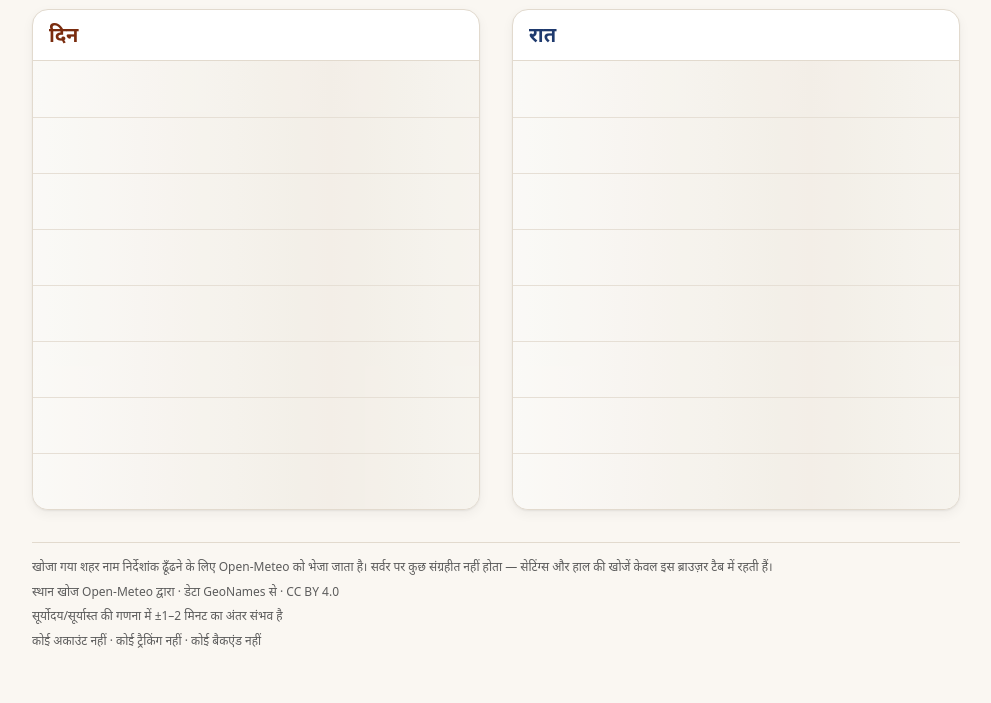
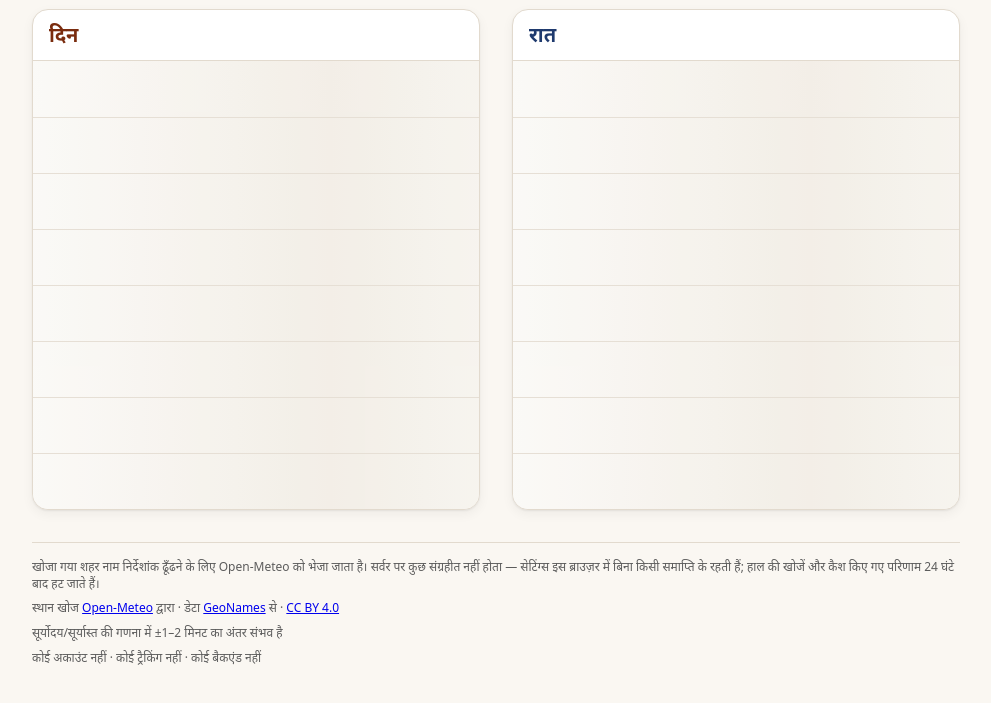
Before and after one commit to vishalnagda1/choghadiya, a website: page index.html in a window 1280 px wide. Shown: the part 143-846 px from the top of the page, without its empty margins (144-1135 px from the left). Drawn offline with Linux system fonts and the light colour scheme.

Commit message:
feat(ui): gate copy fixes F9/F8/F3 (i18n EN+HI) [t_7069b58a]

```diff
--- a/app.js
+++ b/app.js
@@ -256,6 +256,10 @@ function init() {
   dom.periods = document.getElementById('periods');
   dom.periodRows = document.getElementById('period-rows');
   dom.closeSheet = document.getElementById('close-sheet');
+  // F8 (FE-FIX, t_7069b58a): the footer attribution credit. It is NOT filled by the
+  // generic `[data-i18n]` loop like every other node — applyDictionary() routes it to
+  // renderAttribution(), which rebuilds its three licence hyperlinks (03-ux §6.1e).
+  dom.footerCredit = document.getElementById('footer-credit');
 
   // --- FE-6: the S9 choghadiya detail panel (v2.3.0 CR6, 03-ux §3.9) --------------
   // Every node here is filled by renderPanel() (values) or applyDictionary() (static
@@ -1372,17 +1376,66 @@ function renderNotice() {
 }
 
 /**
+ * F8 (03-ux §6.1e) — the licence-mandatory attribution credit. The three provider /
+ * licence words must be real hyperlinks (RS-3 §13.6 B1: Open-Meteo's terms require a
+ * link next to displayed location data, CC BY 4.0 §3(a) requires the licence URI), but
+ * SEC-05 bans every HTML sink and SEC-1 requires dictionary content to reach the DOM as
+ * text only. So the visible string stays the single source of truth in i18n.js and the
+ * node's children are built with DOM APIs: split the translated value on the three link
+ * words IN ORDER, emit each intervening run as a text node and each link word as an
+ * `<a>` whose textContent is that word. The three words are Latin in both dictionaries
+ * (§6.1e), so one rule serves `hi` and `en`, and the node's concatenated textContent
+ * stays byte-equal to `t('attribution.geocoding', lang)` — which is the regression the
+ * smoke/S-I18N gates assert.
+ */
+const ATTRIBUTION_LINKS = Object.freeze([
+  { text: 'Open-Meteo', href: 'https://open-meteo.com/' },
+  { text: 'GeoNames', href: 'https://www.geonames.org/' },
+  { text: 'CC BY 4.0', href: 'https://creativecommons.org/licenses/by/4.0/' },
+]);
+
+function renderAttribution(el, lang) {
+  const s = t('attribution.geocoding', lang);
+  const frag = document.createDocumentFragment();
+  let cursor = 0;
+  for (const { text, href } of ATTRIBUTION_LINKS) {
+    const at = s.indexOf(text, cursor);
+    if (at < 0) {
+      // A dictionary edit that splits or renames a link word: fail loudly at the point
+      // of use (same contract as t()) rather than render a credit with dead text.
+      throw new TypeError(`attribution render: link word ${JSON.stringify(text)} missing from attribution.geocoding`);
+    }
+    if (at > cursor) frag.append(document.createTextNode(s.slice(cursor, at)));
+    const a = document.createElement('a');
+    a.textContent = text; // textContent, never innerHTML (SEC-05)
+    a.setAttribute('href', href);
+    a.setAttribute('rel', 'noopener noreferrer');
+    a.setAttribute('target', '_blank');
+    frag.append(a);
+    cursor = at + text.length;
+  }
+  if (cursor < s.length) frag.append(document.createTextNode(s.slice(cursor)));
+  el.replaceChildren(frag);
+}
+
+/**
  * US-11 AC3 — every string on the page comes from i18n.js. `data-i18n` /
  * `data-i18n-ph` nodes are re-filled from the dictionary, plus the few shell
  * attributes FE-01 left as literals (the CSS/HTML surface has no dictionary hook),
  * and the <title>, composed from two existing keys (no new copy).
+ *
+ * `attribution.geocoding` is the one exception: it carries three hyperlinks, so it
+ * goes through renderAttribution() instead of the plain-text loop below (§6.1e).
  */
 function applyDictionary() {
   const { lang } = state;
 
   for (const el of document.querySelectorAll('[data-i18n]')) {
-    el.textContent = t(el.getAttribute('data-i18n'), lang);
-  }
+    const key = el.getAttribute('data-i18n');
+    if (key === 'attribution.geocoding') continue; // DOM-built links, see below
+    el.textContent = t(key, lang);
+  }
+  renderAttribution(dom.footerCredit, lang);
   for (const el of document.querySelectorAll('[data-i18n-ph]')) {
     el.setAttribute('placeholder', t(el.getAttribute('data-i18n-ph'), lang));
   }
--- a/i18n.js
+++ b/i18n.js
@@ -80,7 +80,7 @@ export const DICT = Object.freeze({
     'undefined.reason': 'यहाँ सूर्योदय/सूर्यास्त नहीं होता',
     'undefined.tryAdjacent': 'पिछला दिन',
     'loading.status': 'लोड हो रहा है',
-    'privacy.line': 'खोजा गया शहर नाम निर्देशांक ढूँढने के लिए Open-Meteo को भेजा जाता है। सर्वर पर कुछ संग्रहीत नहीं होता — सेटिंग्स और हाल की खोजें केवल इस ब्राउज़र टैब में रहती हैं।',
+    'privacy.line': 'खोजा गया शहर नाम निर्देशांक ढूँढने के लिए Open-Meteo को भेजा जाता है। सर्वर पर कुछ संग्रहीत नहीं होता — सेटिंग्स इस ब्राउज़र में बिना किसी समाप्ति के रहती हैं; हाल की खोजें और कैश किए गए परिणाम 24 घंटे बाद हट जाते हैं।',
     'attribution.geocoding': 'स्थान खोज Open-Meteo द्वारा · डेटा GeoNames से · CC BY 4.0',
     'convention.note': 'सूर्योदय/सूर्यास्त की गणना में ±1–2 मिनट का अंतर संभव है',
     'footer.noTracking': 'कोई अकाउंट नहीं · कोई ट्रैकिंग नहीं · कोई बैकएंड नहीं',
@@ -118,8 +118,8 @@ export const DICT = Object.freeze({
     'panel.note.neutral': 'यह सामान्य चौघड़िया है — यात्रा और रोज़मर्रा के कामों के लिए ठीक है।',
     'panel.note.inauspicious': 'यह अशुभ चौघड़िया है — नए या मांगलिक काम की शुरुआत टालें; जो काम चल रहा है वह जारी रखा जा सकता है।',
     'panel.status.updated': 'चौघड़िया का विवरण अपडेट हुआ',
-    'panel.note.overlay.vaarVela': 'इस शुभ चौघड़िया के भीतर वार वेला पड़ रही है — इस समय शुभ काम शुरू न करें।',
-    'panel.note.overlay.kaalVela': 'इस शुभ चौघड़िया के भीतर काल वेला पड़ रही है — इस समय शुभ काम शुरू न करें।',
+    'panel.note.overlay.vaarVela': 'इस चौघड़िया के भीतर वार वेला पड़ रही है — इस समय शुभ काम शुरू न करें।',
+    'panel.note.overlay.kaalVela': 'इस चौघड़िया के भीतर काल वेला पड़ रही है — इस समय शुभ काम शुरू न करें।',
     'panel.note.overlay.kaalRatri': 'इस रात के चौघड़िया के भीतर काल रात्रि पड़ रही है — इस समय शुभ काम शुरू न करें।',
     'panel.amrit.meaning': 'अमृत का अर्थ है अमृत यानी सर्वोत्तम — चंद्रमा का यह चौघड़िया सबसे शुभ माना जाता है, और इसमें शुरू किया गया काम अमृत जैसा मीठा व स्थायी फल देता है।',
     'panel.amrit.goodFor': 'कोई भी शुभ कार्य · यात्रा · व्यापार व हस्ताक्षर · दुकान या दफ़्तर का उद्घाटन · खरीदारी · पूजा-पाठ व मांगलिक कार्य · विवाह, सगाई व गृह प्रवेश',
@@ -204,7 +204,7 @@ export const DICT = Object.freeze({
     'undefined.reason': 'no sunrise/sunset occurs here',
     'undefined.tryAdjacent': 'Previous day',
     'loading.status': 'Loading',
-    'privacy.line': 'Your searched city name is sent to Open-Meteo to find coordinates. No server storage — settings and recent searches stay only in this browser tab.',
+    'privacy.line': 'Your searched city name is sent to Open-Meteo to find coordinates. No server storage — settings stay in this browser with no expiry; recent searches and cached results expire after 24 hours.',
     'attribution.geocoding': 'Location search by Open-Meteo · Data from GeoNames · CC BY 4.0',
     'convention.note': 'Sunrise/sunset may differ by ±1–2 min from a printed panchang',
     'footer.noTracking': 'No account · no tracking · no backend',
@@ -242,8 +242,8 @@ export const DICT = Object.freeze({
     'panel.note.neutral': 'This is a neutral choghadiya — fine for travel and routine work.',
     'panel.note.inauspicious': 'This is an inauspicious choghadiya — avoid beginning new or ceremonial work; work already underway may continue.',
     'panel.status.updated': 'Choghadiya details updated',
-    'panel.note.overlay.vaarVela': 'Vaar Vela falls inside this otherwise-good choghadiya — do not begin auspicious work now.',
-    'panel.note.overlay.kaalVela': 'Kaal Vela falls inside this otherwise-good choghadiya — do not begin auspicious work now.',
+    'panel.note.overlay.vaarVela': 'Vaar Vela falls inside this choghadiya — do not begin auspicious work now.',
+    'panel.note.overlay.kaalVela': 'Kaal Vela falls inside this choghadiya — do not begin auspicious work now.',
     'panel.note.overlay.kaalRatri': 'Kaal Ratri falls inside this night choghadiya — do not begin auspicious work now.',
     'panel.amrit.meaning': 'Amrit means "nectar" — ruled by the Moon, it is the most auspicious choghadiya, and a beginning made in it is said to give lasting, nectar-sweet results.',
     'panel.amrit.goodFor': 'any auspicious work · travel · business and signing · opening a shop or office · purchases · worship and ceremonies · weddings, engagements and house-warming',
```
Also changed, not shown: docs/STATUS.md (+1 -0 lines), index.html (+17 -13 lines).
